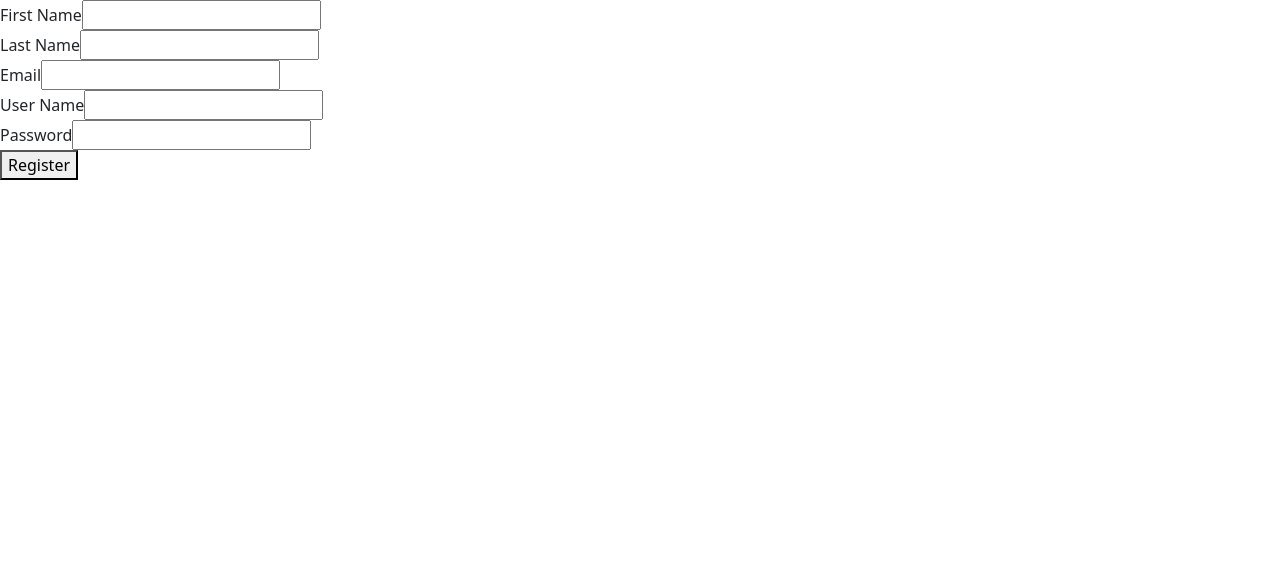
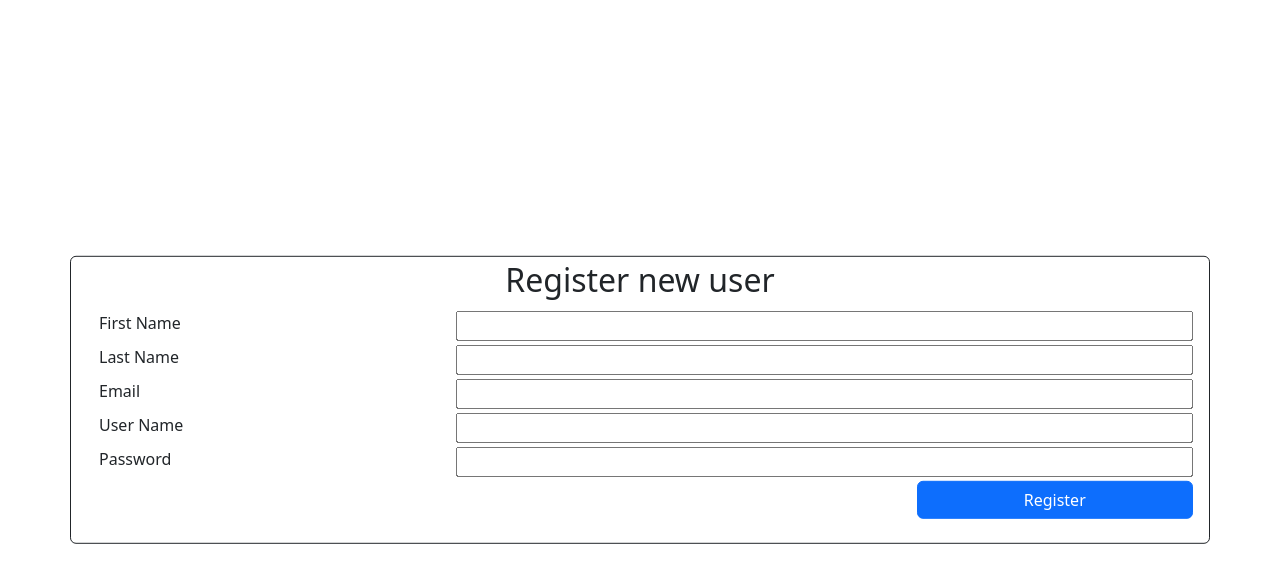
Before and after one commit to dbenkner/ToDoApp, an Angular app in the folder ToDoListNG/: page /register in a window 1280 px wide. Shown: the top 582 px of the page. Built offline with nearby package versions, Linux system fonts and the light colour scheme.

Commit message:
Worked on layout for register user page

```diff
--- a/ToDoListNG/src/app/User/register-user/register-user.component.html
+++ b/ToDoListNG/src/app/User/register-user/register-user.component.html
@@ -1,9 +1,25 @@
-<div class="registerUserContainer">
-    <div class="registerLine"><span class="lineItem">First Name</span><input [(ngModel)]="newUser.firstName"></div>
-    <div class="registerLine"><span class="lineItem">Last Name</span><input [(ngModel)]="newUser.lastName"></div>
-    <div class="registerLine"><span class="lineItem">Email</span><input [(ngModel)]="newUser.email"></div>
-    <div class="registerLine"><span class="lineItem">User Name</span><input [(ngModel)]="newUser.userName"></div>
-    <div class="registerLine"><span class="lineItem"></span>Password<input [(ngModel)]="newUser.password" type="password"></div>
-    <div class="buttonContainer"><button (click)="createNewUser()">Register</button></div>
-    <div class="message">{{message}}</div>
+<div class="container container-sm centered border border-dark rounded position-absolute top-50 start-50 translate-middle">
+    <div class="row m-1">
+        <h2 class="text-center">Register new user</h2>
+    </div>
+    <div class="row m-1">
+        <div class="col-4">First Name</div><input class="col-8" [(ngModel)]="newUser.firstName">
+        </div>
+    <div class="row m-1">
+        <div class="col-4">Last Name</div><input class="col-8" [(ngModel)]="newUser.lastName">
+    </div>
+    <div class="row m-1">
+        <div class="col-4">Email</div><input class="col-8" [(ngModel)]="newUser.email">
+    </div>
+    <div class="row m-1">
+        <span class="col-4">User Name</span><input class="col-8" [(ngModel)]="newUser.userName">
+    </div>
+    <div class="row m-1">
+        <span class="col-4">Password</span><input class="col-8" [(ngModel)]="newUser.password">
+    </div>
+    <div class="row m-1">
+        <div class="col-9"></div>
+        <button class="btn btn-primary roundeds col-md-3 ml.md-end" (click)="createNewUser()">Register</button>
+    </div>
+    <div class="row m-1"><p>{{message}}</p></div>
 </div>
```
